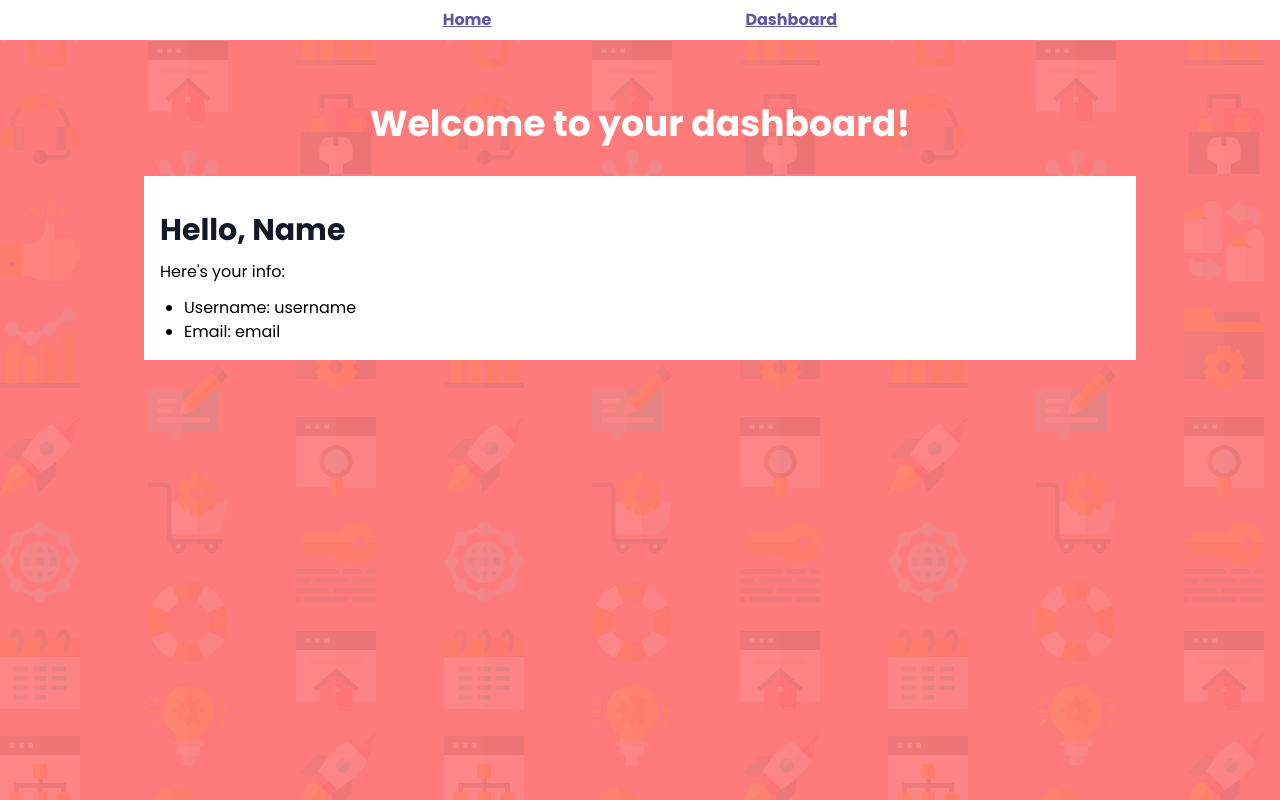
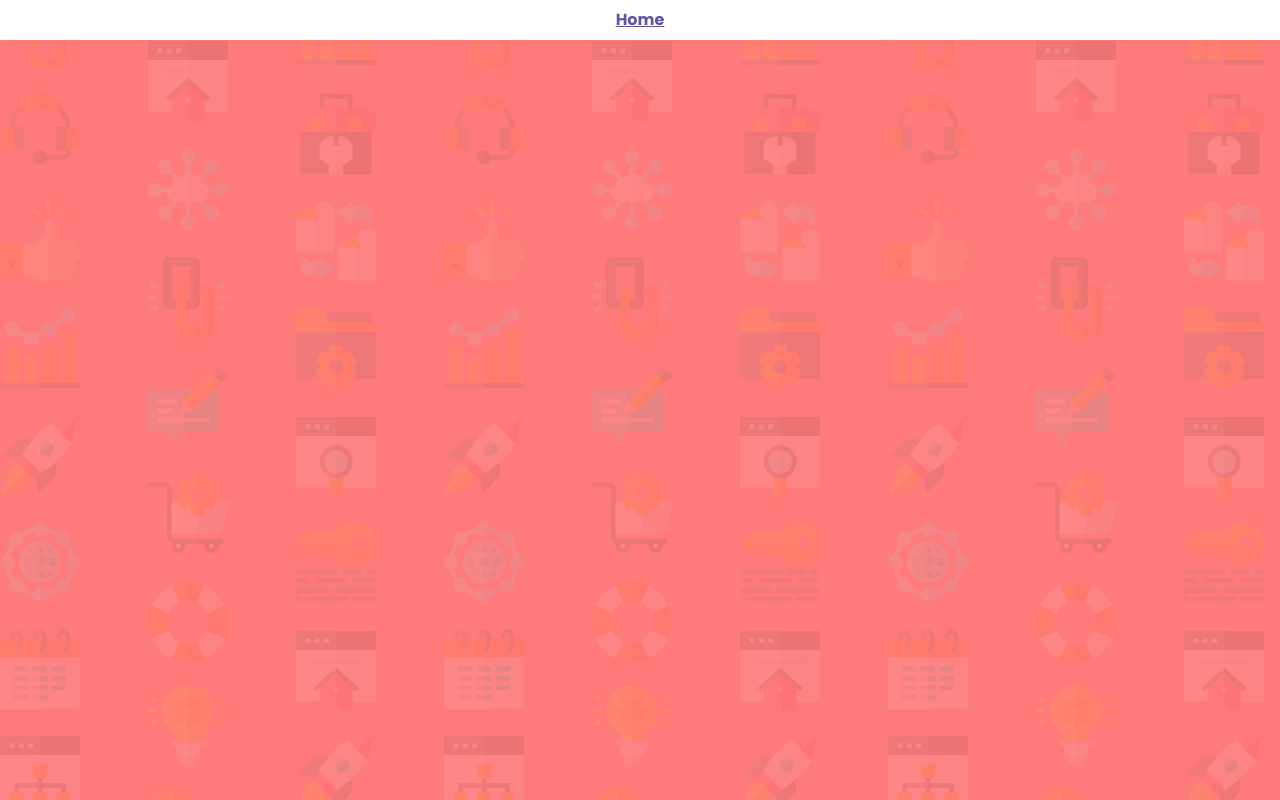
Before and after one commit to geraldiner/mern-auth-passport-tutorial, a React (Create React App) app in the folder client/: page /dashboard in a window 1280 px wide. Built offline with nearby package versions, Linux system fonts and the light colour scheme.

Commit message:
state not storing after initial dispatch

```diff
--- a/client/src/App.js
+++ b/client/src/App.js
@@ -1,5 +1,7 @@
-import React from "react";
+import React, { useEffect } from "react";
 import { BrowserRouter as Router, Switch, Route } from "react-router-dom";
+import { useSelector, useDispatch } from "react-redux";
+import { selectUser, login } from "./features/appSlice";
 
 /* Components */
 import Navbar from "./components/Navbar";
@@ -9,17 +11,36 @@
 import Signup from "./pages/Signup";
 
 const App = () => {
+	const user = useSelector(selectUser);
+	const dispatch = useDispatch();
+
+	useEffect(() => {
+		if (user) {
+			dispatch(
+				login({
+					name: user.name,
+					email: user.email,
+				}),
+			);
+		}
+	}, []);
+
 	return (
 		<Router>
 			<div className="app">
 				<div className="app__body">
 					<Navbar />
+					{!user ? (
 						<Switch>
 							<Route exact path="/" component={Landing} />
 							<Route exact path="/login" component={Login} />
 							<Route exact path="/signup" component={Signup} />
+						</Switch>
+					) : (
+						<Switch>
 							<Route exact path="/dashboard" component={Dashboard} />
 						</Switch>
+					)}
 				</div>
 			</div>
 		</Router>
--- a/client/src/app/store.js
+++ b/client/src/app/store.js
@@ -1,5 +1,8 @@
 import { configureStore } from "@reduxjs/toolkit";
+import appReducer from "../features/appSlice";
 
 export const store = configureStore({
-	reducer: {},
+	reducer: {
+		app: appReducer,
+	},
 });
--- a/client/src/components/Navbar.js
+++ b/client/src/components/Navbar.js
@@ -1,15 +1,27 @@
 import React from "react";
+import { useSelector } from "react-redux";
+import { selectUser } from "../features/appSlice";
 
 const Navbar = () => {
+	const user = useSelector(selectUser);
+
 	return (
 		<div className="navbar">
 			<nav className="navbar__nav">
+				{!user ? (
 					<a className="navbar__a" href="/">
 						Home
 					</a>
+				) : (
+					<>
 						<a className="navbar__a" href="/dashboard">
 							Dashboard
 						</a>
+						<a className="navbar__a" href="/logout">
+							Logout
+						</a>
+					</>
+				)}
 			</nav>
 		</div>
 	);
--- /dev/null
+++ b/client/src/features/appSlice.js
@@ -0,0 +1,23 @@
+import { createSlice } from "@reduxjs/toolkit";
+
+export const appSlice = createSlice({
+	name: "app",
+	initialState: {
+		user: null,
+	},
+	reducers: {
+		login: (state, action) => {
+			console.log("in login", state, action);
+			state.user = action.payload;
+		},
+		logout: state => {
+			state.user = null;
+		},
+	},
+});
+
+export const { login, logout } = appSlice.actions;
+
+export const selectUser = state => state.app.user;
+
+export default appSlice.reducer;
--- a/client/src/pages/Dashboard.js
+++ b/client/src/pages/Dashboard.js
@@ -1,16 +1,18 @@
 import React from "react";
+import { useSelector } from "react-redux";
+import { selectUser } from "../features/appSlice";
 
 const Dashboard = () => {
+	const user = useSelector(selectUser);
 	return (
 		<div className="main">
 			<div className="dashboard">
 				<h1>Welcome to your dashboard!</h1>
 				<div className="dashboard__body">
-					<h2>Hello, Name</h2>
+					<h2>Hello, {user.name}</h2>
 					<p>Here's your info:</p>
-					<ul className="list-disc">
-						<li>Username: username</li>
-						<li>Email: email</li>
+					<ul>
+						<li>{user.email}</li>
 					</ul>
 				</div>
 			</div>
--- a/client/src/pages/Login.js
+++ b/client/src/pages/Login.js
@@ -1,9 +1,14 @@
 import React, { useState } from "react";
 import Axios from "axios";
+import { useDispatch } from "react-redux";
+import { useHistory } from "react-router";
+import { login } from "../features/appSlice";
 
-const Login = ({ history }) => {
+const Login = () => {
 	const [email, setEmail] = useState("");
 	const [password, setPassword] = useState("");
+	const history = useHistory();
+	const dispatch = useDispatch();
 
 	const url = "http://localhost:8888/auth/login";
 
@@ -22,8 +27,13 @@
 				email,
 				password,
 			});
-			console.log(res);
 			if (res.data.success) {
+				dispatch(
+					login({
+						name: res.data.user.name,
+						email: res.data.user.email,
+					}),
+				);
 				history.push("/dashboard");
 			}
 		} catch (error) {
```
Also changed, not shown: 1 other file (tests, documents, lock files or other folders). Lines whose indentation alone changed are shown as unchanged.
